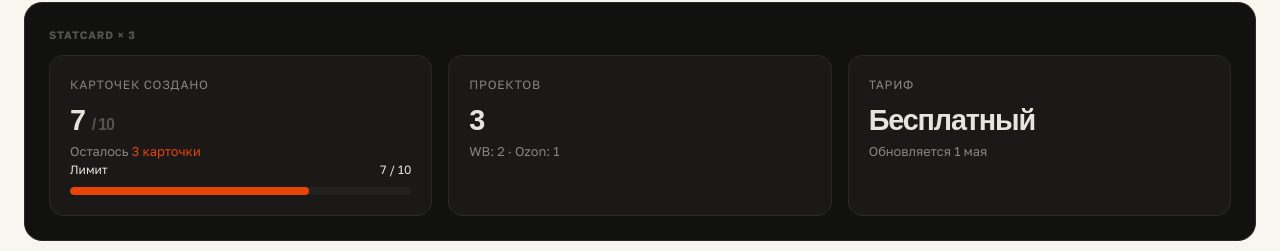
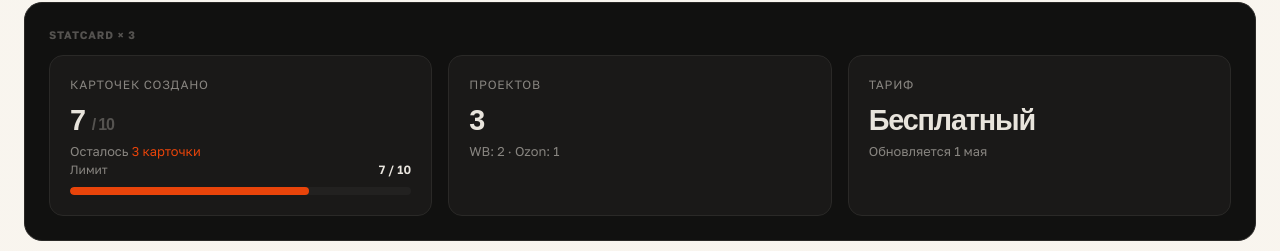
Before and after one commit to art-crazy/kartochki-online-front, a Next.js app: page /components in a window 1280 px wide. Shown: the part 3462-3713 px from the top of the page. Built offline with nearby package versions, Linux system fonts and the light colour scheme; a web font is replaced by a local one.

Commit message:
Improve dark progress bar contrast

```diff
--- a/src/shared/ui/composite/Composite.module.scss
+++ b/src/shared/ui/composite/Composite.module.scss
@@ -61,6 +61,34 @@
   justify-content: space-between;
   gap: 12px;
   font-size: 0.75rem;
+}
+
+.progressLabelRowDark {
+  color: var(--dark-text-2);
+}
+
+.progressLabel,
+.progressValue {
+  min-width: 0;
+}
+
+.progressLabel {
+  color: var(--muted);
+}
+
+.progressValue {
+  color: var(--foreground);
+  font-weight: 600;
+  letter-spacing: 0.01em;
+  white-space: nowrap;
+}
+
+.progressLabelDark {
+  color: var(--dark-text-2);
+}
+
+.progressValueDark {
+  color: color-mix(in srgb, var(--dark-text) 92%, white 8%);
 }
 
 .progressTrack {
--- a/src/shared/ui/composite/Composite.tsx
+++ b/src/shared/ui/composite/Composite.tsx
@@ -41,9 +41,11 @@ export function ProgressBar({
 
   return (
     <div className={styles.progress}>
-      <div className={styles.progressLabelRow}>
-        <span>{label}</span>
-        <span>{valueLabel ?? `${value} / ${max}`}</span>
+      <div className={classNames(styles.progressLabelRow, dark && styles.progressLabelRowDark)}>
+        <span className={classNames(styles.progressLabel, dark && styles.progressLabelDark)}>{label}</span>
+        <span className={classNames(styles.progressValue, dark && styles.progressValueDark)}>
+          {valueLabel ?? `${value} / ${max}`}
+        </span>
       </div>
       <div
         role="progressbar"
```
